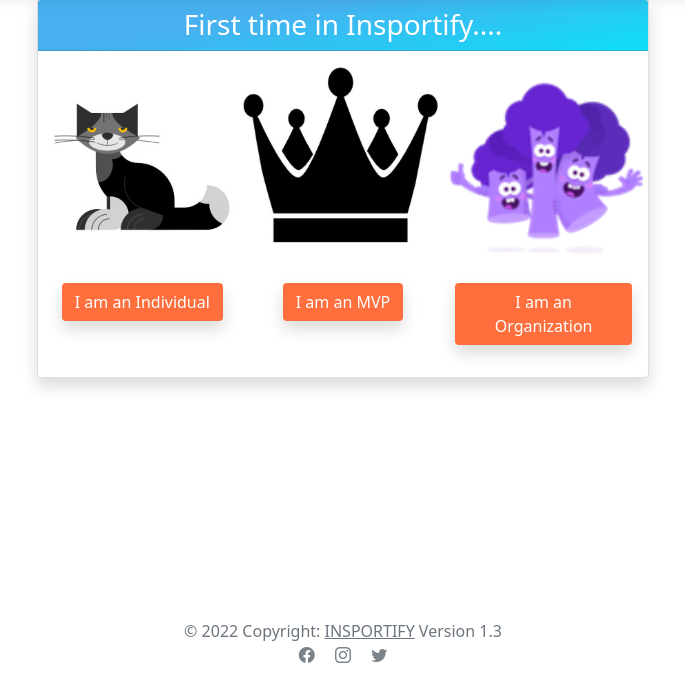
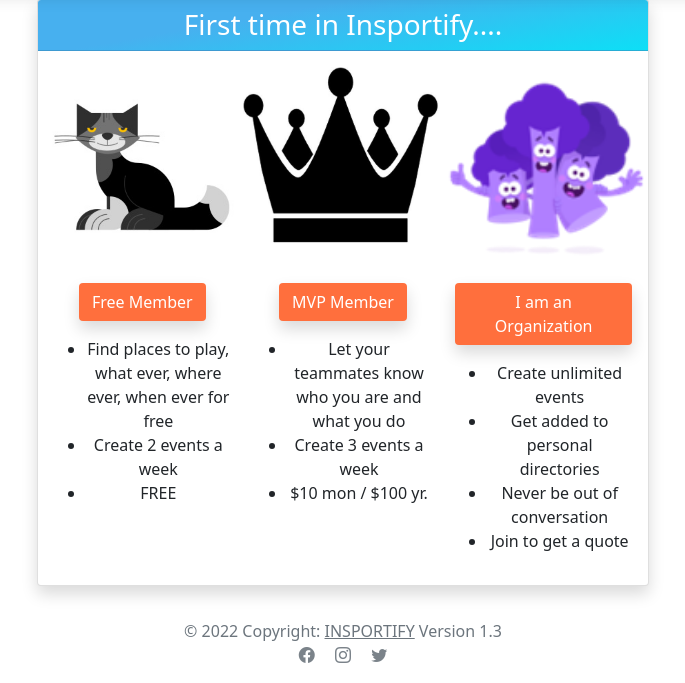
Before and after one commit to roshandeep/Insportify, a Django app: page /users/register/ in a window 1280 px wide. Shown: the part 117-800 px from the top of the page, without its empty margins (297-982 px from the left). Run offline with Django 3.2, Linux system fonts and the light colour scheme; parts of the project's set-up code (start-up, migrations or seed data) failed here and were passed over; some libraries are stand-ins or nearby versions.

Commit message:
Ui changes register page

```diff
--- a/EventsApp/templates/EventsApp/home.html
+++ b/EventsApp/templates/EventsApp/home.html
@@ -84,7 +84,7 @@
     {% if user.is_authenticated %}
     <div class="container-fluid">
         <div class="row p-3">
-            <h5>Recommended Drop In Events</h5>
+            <h5>Drop In Events</h5>
             <hr class="my-2">
             <div id="carousel_recommended_drop_in_eventList" class="slider">
                 {% for event in recommended_drop_in %}
@@ -161,7 +161,7 @@
     {% else %}
     <div class="container-fluid">
         <div class="row p-3">
-            <h5>Recommended Drop In Events</h5>
+            <h5>Drop In Events</h5>
             <hr class="my-2">
             <div id="carousel_drop_in_eventList" class="slider">
                 {% for event in drop_in_eventList %}
--- a/UserRegister/templates/registration/register_final.html
+++ b/UserRegister/templates/registration/register_final.html
@@ -15,20 +15,56 @@
                     <div class="col-lg-4 text-center register-type">
                         <img src="/media/images/Individual.jpg" alt="Logo" style="width: 200px;"/>
                         <a type="button" class="btn my-3 shadow rounded text-white" style="background: #ff6f3d;"
-                           href="{% url 'UserRegister:individual_register' %}">I am an
-                            Individual</a>
+                           href="{% url 'UserRegister:individual_register' %}">
+                            Free Member</a>
+                        <ul>
+                            <li>
+                                Find places to play, what ever, where ever, when ever for free
+                            </li>
+                            <li>
+                                Create 2 events a week
+                            </li>
+                            <li>
+                                FREE
+                            </li>
+                        </ul>
                     </div>
                      <div class="col-lg-4 text-center register-type">
                         <img src="/media/images/Mvp.jpg" alt="Logo" style="width: 200px;"/>
-                        <a type="button" class="btn my-3 shadow rounded text-white" style="background: #ff6f3d;"
-                           href="{% url 'UserRegister:mvp_register' %}">I am an
-                            MVP</a>
+                         <a type="button" class="btn my-3 shadow rounded text-white" style="background: #ff6f3d;"
+                            href="{% url 'UserRegister:mvp_register' %}">
+                             MVP Member</a>
+                         <ul>
+                             <li>
+                                 Let your teammates know who you are and what you do
+                             </li>
+                             <li>
+                                 Create 3 events a week
+                             </li>
+                             <li>
+                                $10 mon / $100 yr.
+                            </li>
+                         </ul>
                     </div>
                     <div class="col-lg-4 text-center register-type">
                         <img src="/media/images/OrganizationIcon.png" alt="Logo" style="width: 200px;"/>
                         <a type="button" class="btn my-3 shadow rounded text-white" style="background: #ff6f3d;"
                            href="{% url 'UserRegister:organization_register' %}">I am an
                             Organization</a>
+                        <ul>
+                            <li>
+                                Create unlimited events
+                            </li>
+                            <li>
+                                Get added to personal directories
+                            </li>
+                            <li>
+                                Never be out of conversation
+                            </li>
+                            <li>
+                                Join to get a quote
+                            </li>
+                        </ul>
                     </div>
                 </div>
             </div>
```
Also changed, not shown: EventsApp/views.py (+8 -0 lines).
